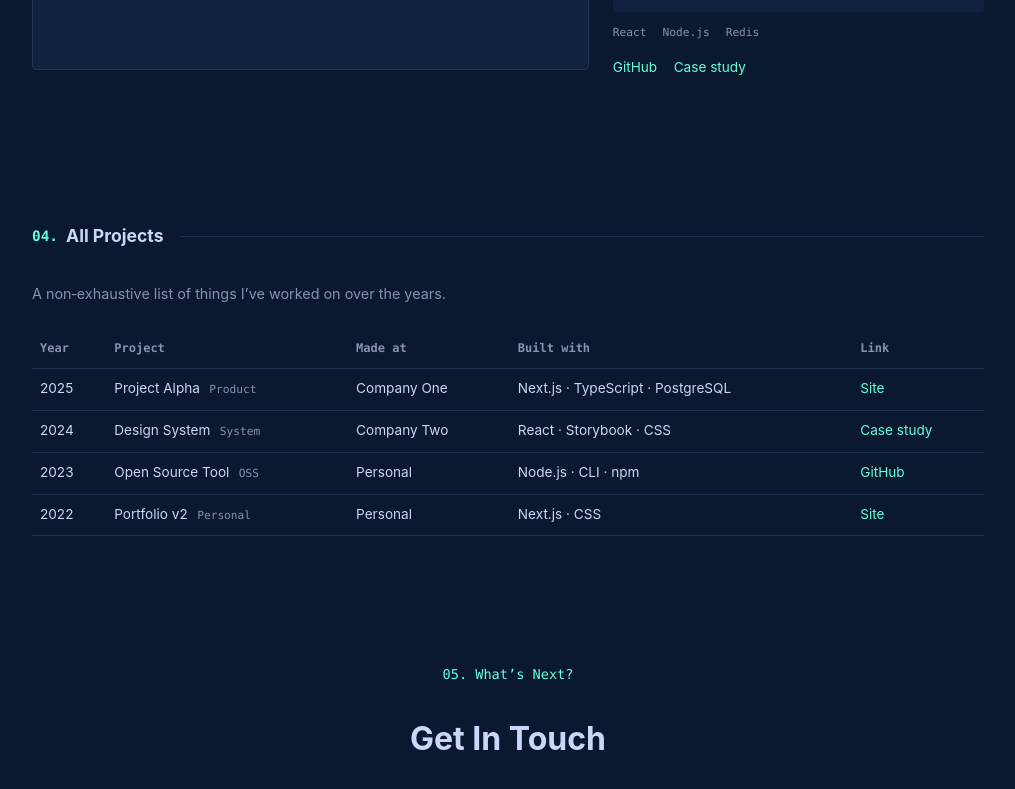
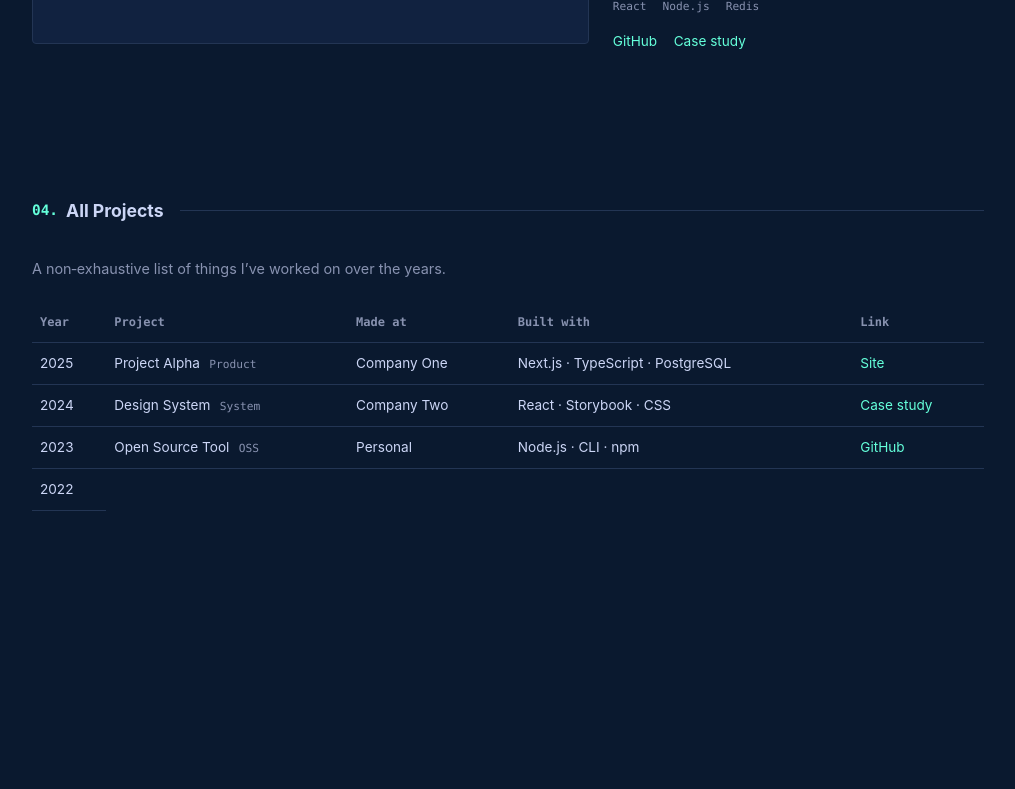
Before and after one commit to nemat777/nemat777.github.io, a Jekyll site: the page index.html, which Jekyll copies as it is, in a window 1280 px wide and 900 px high, scrolled down 2448 px. Shown: the top 789 px of the window, without its empty margins (132-1147 px from the left). Built offline with Jekyll 4.4.1, drawn with Linux system fonts in a browser that asks for light colours; after the commit the page ends 3087 px from its top, so only the background shows below that.

Commit message:
Update index.html

```diff
--- a/index.html
+++ b/index.html
@@ -1,7 +1,7 @@
 <!-- index.html -->
 <!DOCTYPE html>
 <html lang="en">
-head>
+<head>
   <meta charset="UTF-8" />
   <title>Kian Nematollahi | Developer</title>
   <meta name="viewport" content="width=device-width, initial-scale=1" />
@@ -48,7 +48,7 @@
       max-width: var(--max-width);
       margin: 0 auto;
       padding: 2rem 1.5rem 4rem;
-      position: relative; /* ensure stacking creates a context */
+      position: relative;
       z-index: 1;
     }
 
@@ -641,7 +641,7 @@
       transform: translate(-50%, -50%);
       background: radial-gradient(circle, rgba(100, 255, 218, 0.35), rgba(100, 255, 218, 0));
       mix-blend-mode: screen;
-      z-index: 0; /* sits behind main content but above bg */
+      z-index: 0; /* behind main but above bg */
       opacity: 0;
       transition: opacity 0.2s ease-out;
     }
@@ -654,7 +654,7 @@
   </style>
 </head>
 <body>
-  <!-- cursor light -->
+  <!-- Cursor light layer -->
   <div class="cursor-light" aria-hidden="true"></div>
 
   <main>
@@ -910,18 +910,3 @@
           </tr>
           <tr>
             <td>2022</td>
-            <td class="archive-title">
-              Portfolio v2 <span>Personal</span>
-            </td>
-            <td>Personal</td>
-            <td>Next.js · CSS</td>
-            <td><a href="#">Site</a></td>
-          </tr>
-        </tbody>
-      </table>
-    </section>
-
-    <!-- Contact -->
-    <section id="contact" class="contact">
-      <div class="contact-kicker">05. What’s Next?</div>
-      <h2 class="contact-title">Get In Touch
```
